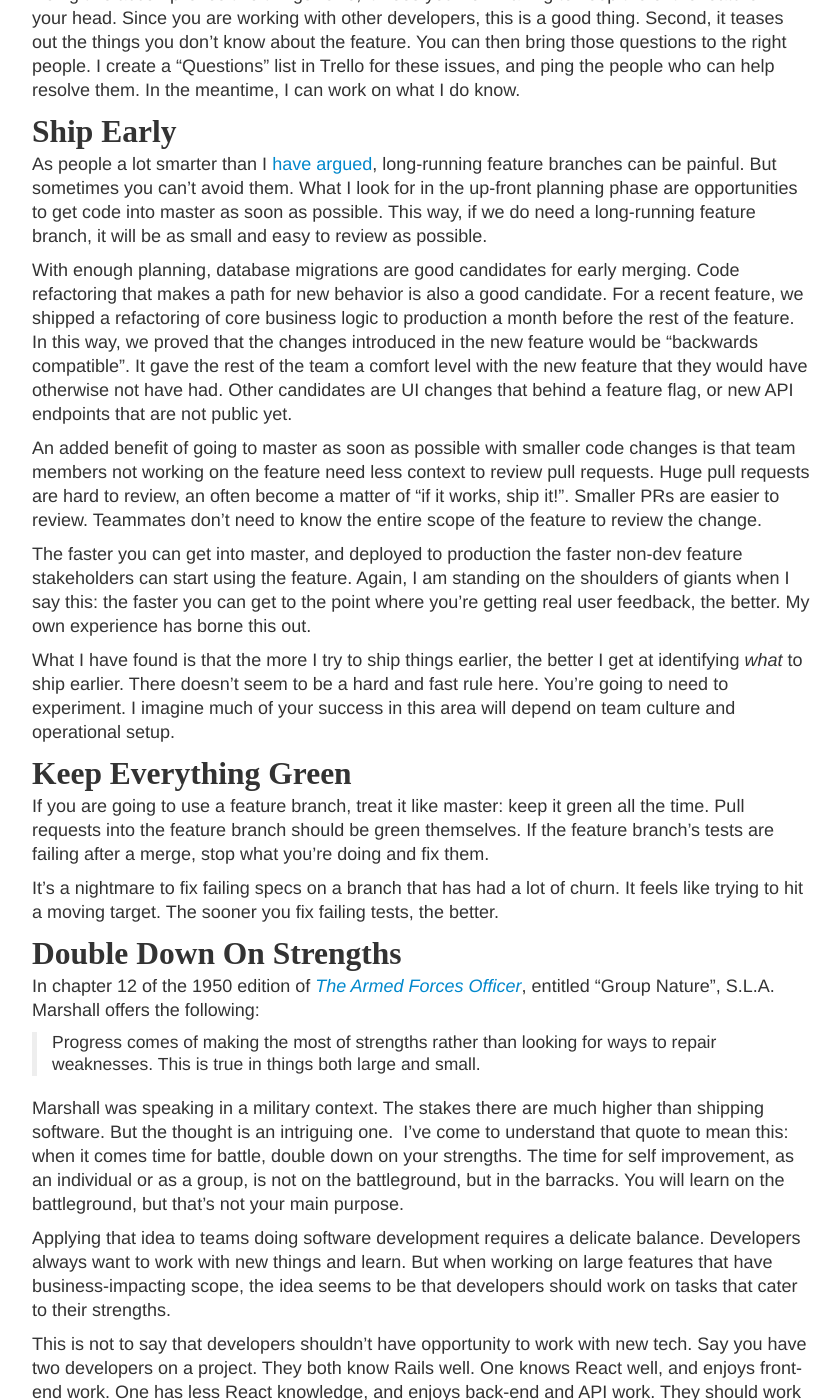
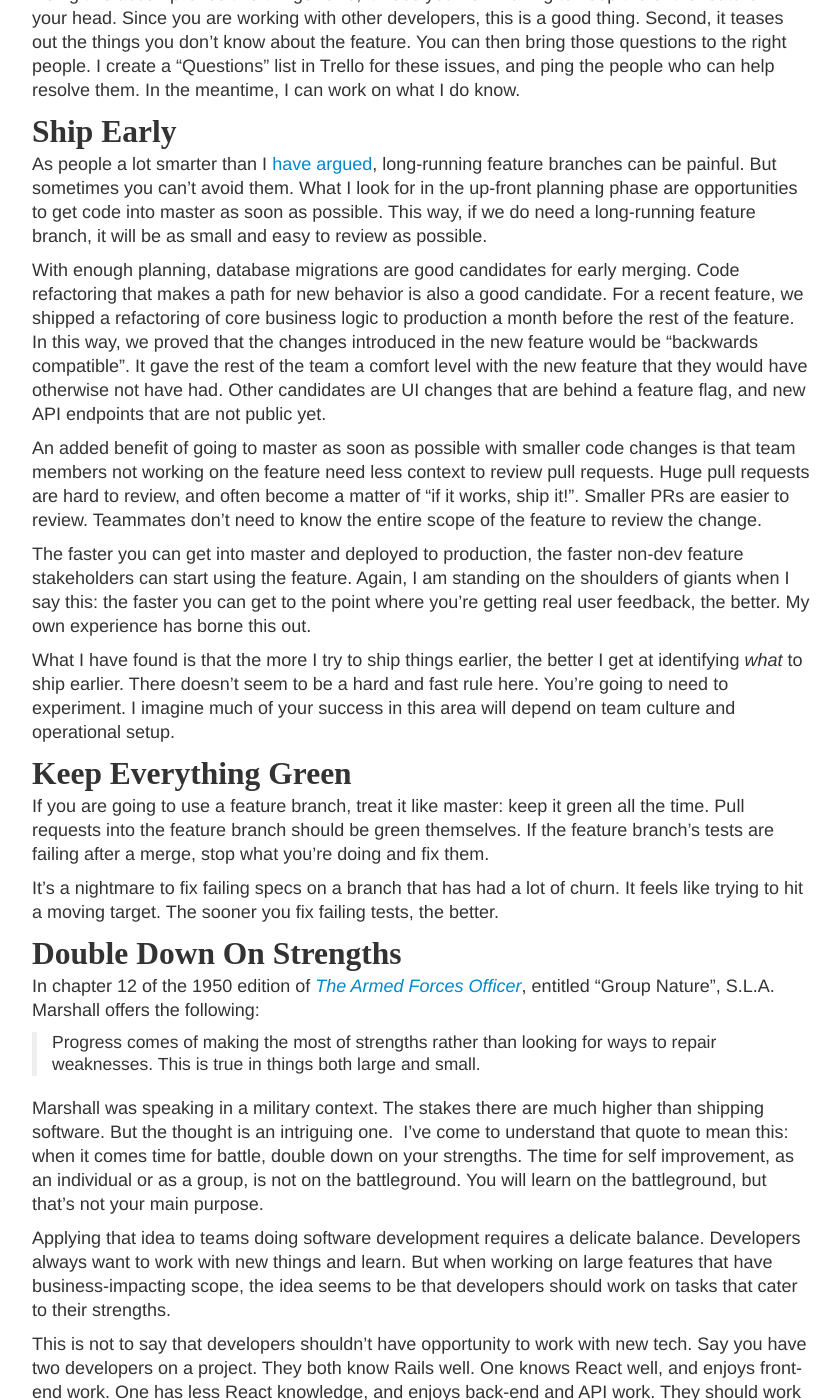
Before and after one commit to speric/speric.github.com, a Jekyll site: the page built from _posts/2017-07-07-working-on-large-features.md, in a window 1280 px wide and 1400 px high, scrolled down 1229 px. Shown: the whole window, without its empty margins (218-1058 px from the left). Built offline with Jekyll 4.4.1, drawn with Linux system fonts in a browser that asks for light colours; some web fonts are replaced; comment, search, counter and statistics services are not loaded.

Commit message:
Typo fixes

```diff
--- a/_posts/2017-07-07-working-on-large-features.md
+++ b/_posts/2017-07-07-working-on-large-features.md
@@ -33,11 +33,11 @@
 
 As people a lot smarter than I [have](https://blog.newrelic.com/2012/11/14/long-running-branches-considered-harmful/) [argued](https://martinfowler.com/bliki/FeatureBranch.html), long-running feature branches can be painful. But sometimes you can't avoid them. What I look for in the up-front planning phase are opportunities to get code into master as soon as possible. This way, if we do need a long-running feature branch, it will be as small and easy to review as possible.
 
-With enough planning, database migrations are good candidates for early merging. Code refactoring that makes a path for new behavior is also a good candidate. For a recent feature, we shipped a refactoring of core business logic to production a month before the rest of the feature. In this way, we proved that the changes introduced in the new feature would be "backwards compatible". It gave the rest of the team a comfort level with the new feature that they would have otherwise not have had. Other candidates are UI changes that behind a feature flag, or new API endpoints that are not public yet.
+With enough planning, database migrations are good candidates for early merging. Code refactoring that makes a path for new behavior is also a good candidate. For a recent feature, we shipped a refactoring of core business logic to production a month before the rest of the feature. In this way, we proved that the changes introduced in the new feature would be "backwards compatible". It gave the rest of the team a comfort level with the new feature that they would have otherwise not have had. Other candidates are UI changes that are behind a feature flag, and new API endpoints that are not public yet.
 
-An added benefit of going to master as soon as possible with smaller code changes is that team members not working on the feature need less context to review pull requests. Huge pull requests are hard to review, an often become a matter of "if it works, ship it!". Smaller PRs are easier to review. Teammates don't need to know the entire scope of the feature to review the change.
+An added benefit of going to master as soon as possible with smaller code changes is that team members not working on the feature need less context to review pull requests. Huge pull requests are hard to review, and often become a matter of "if it works, ship it!". Smaller PRs are easier to review. Teammates don't need to know the entire scope of the feature to review the change.
 
-The faster you can get into master, and deployed to production the faster non-dev feature stakeholders can start using the feature. Again, I am standing on the shoulders of giants when I say this: the faster you can get to the point where you're getting real user feedback, the better. My own experience has borne this out.
+The faster you can get into master and deployed to production, the faster non-dev feature stakeholders can start using the feature. Again, I am standing on the shoulders of giants when I say this: the faster you can get to the point where you're getting real user feedback, the better. My own experience has borne this out.
 
 What I have found is that the more I try to ship things earlier, the better I get at identifying _what_ to ship earlier. There doesn't seem to be a hard and fast rule here. You're going to need to experiment. I imagine much of your success in this area will depend on team culture and operational setup.
 
@@ -53,7 +53,7 @@
 
 > Progress comes of making the most of strengths rather than looking for ways to repair weaknesses. This is true in things both large and small.
 
-Marshall was speaking in a military context. The stakes there are much higher than shipping software. But the thought is an intriguing one.  I've come to understand that quote to mean this: when it comes time for battle, double down on your strengths. The time for self improvement, as an individual or as a group, is not on the battleground, but in the barracks. You will learn on the battleground, but that's not your main purpose.
+Marshall was speaking in a military context. The stakes there are much higher than shipping software. But the thought is an intriguing one.  I've come to understand that quote to mean this: when it comes time for battle, double down on your strengths. The time for self improvement, as an individual or as a group, is not on the battleground. You will learn on the battleground, but that's not your main purpose.
 
 Applying that idea to teams doing software development requires a delicate balance. Developers always want to work with new things and learn. But when working on large features that have business-impacting scope, the idea seems to be that developers should work on tasks that cater to their strengths.
 
@@ -69,7 +69,7 @@
 
 We work hard to keep our Trello board up-to-date. If you are working on a card, assign it to yourself and move it to the "Doing" column. Move it to "Done" after merging the pull request. If there's a discussion going on in Slack which results in a new task, put it in Trello. Keep checklists.
 
-Doing these things allow us to actually focus on writing code. I don't need to worry about remembering that thing we were talking about  on standup because I created a card for it. I don't need to remember what I am working on next. There are cards already assigned to me, or I can grab the next one from the "To Do" list. If a manager asks me about the status of the project, a glance at Trello will give them all the information they need.
+Doing these things allow us to actually focus on writing code. I don't need to worry about remembering that thing we were talking about on standup because I created a card for it. I don't need to remember what I am working on next. There are cards already assigned to me, or I can grab the next one from the "To Do" list. If a manager asks me about the status of the project, a glance at Trello will give them all the information they need.
 
 The actual tool you use to organize is not as important as the fact of staying organized. I cannot stress enough how important it is to have an up-to-date task list that is accessible by any team member. I've never regretted taking the time to create and maintain such a list.
 
```
